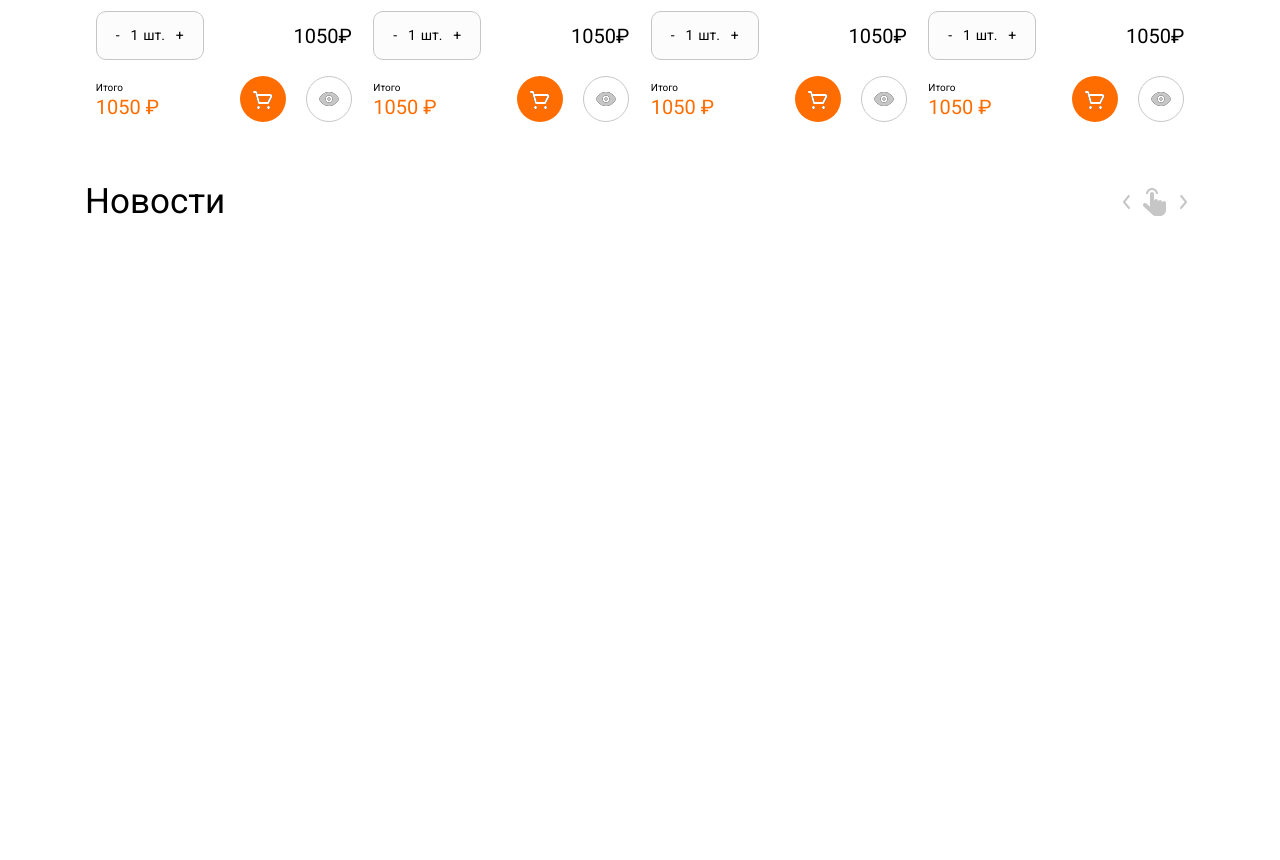
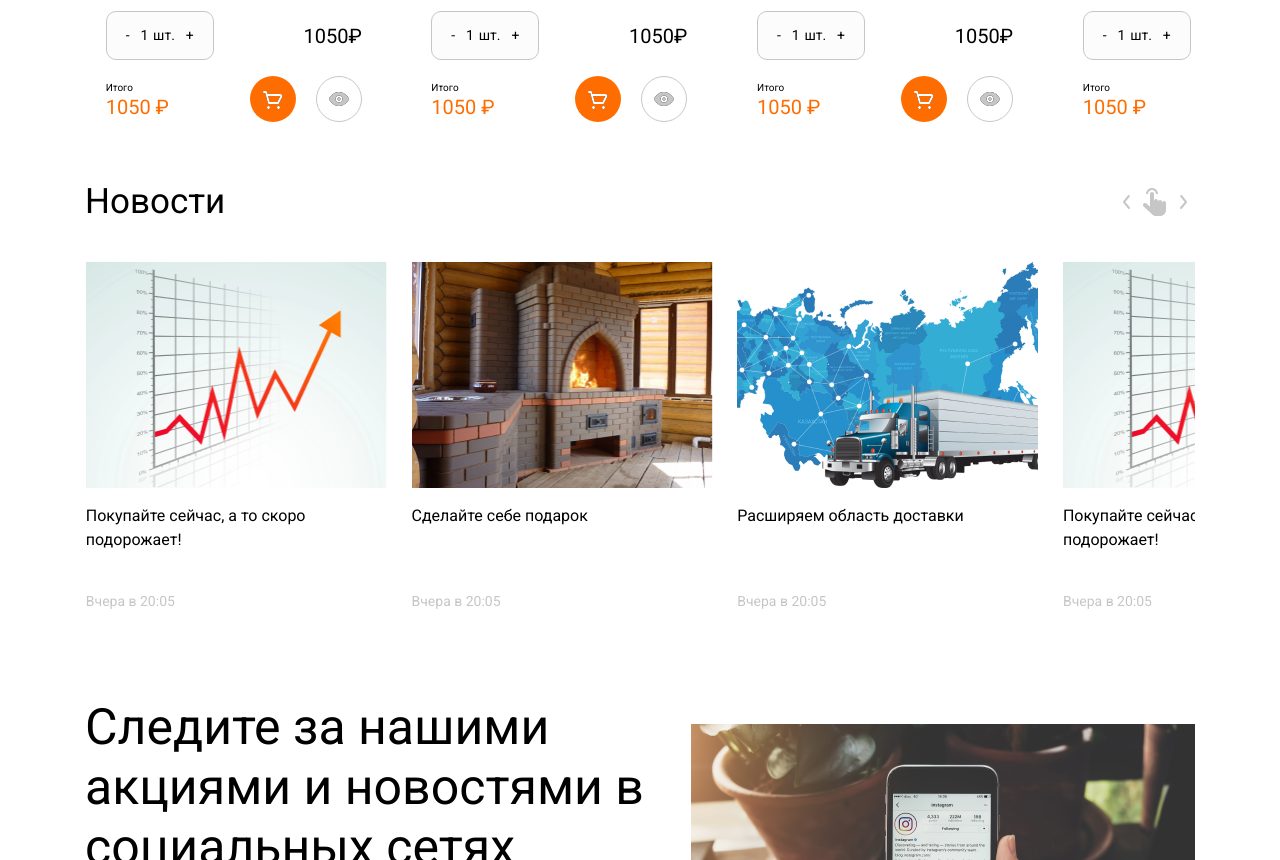
Before and after one commit to Sor1ze/pechkateka, a plain HTML site: page index.html in a window 1280 px wide. Shown: the part 3437-4297 px from the top of the page. Before the commit the page ends 3699 px from the top, so only its background shows below. Drawn offline with nearby package versions, Linux system fonts and the light colour scheme.

Commit message:
news block +fixes

```diff
--- a/index.html
+++ b/index.html
@@ -920,6 +920,42 @@
                 <p class="product-title">Новости</p>
                 <img src="img/slide-tip.svg" alt="tip">
             </div>
+            <div class="owl-carousel">
+                <a href="#">
+                    <div class="news-slide">
+                        <img src="img/news1.png" alt="news">
+                        <p class="news-title">Покупайте сейчас, а то скоро подорожает!</p>
+                        <p class="news-time">Вчера в 20:05</p>
+                    </div>
+                </a>
+                <a href="#">
+                    <div class="news-slide">
+                        <img src="img/news2.png" alt="news">
+                        <p class="news-title">Сделайте себе подарок</p>
+                        <p class="news-time">Вчера в 20:05</p>
+                    </div>
+                </a>
+                <a href="#">
+                    <div class="news-slide">
+                        <img src="img/news3.png" alt="news">
+                        <p class="news-title">Расширяем область доставки</p>
+                        <p class="news-time">Вчера в 20:05</p>
+                    </div>
+                </a>
+            </div>
+        </div>
+    </section>
+    <section class="social">
+        <div class="container">
+            <div class="dfsb">
+                <div class="social-content">
+                    <p class="social-title">Следите за нашими акциями и новостями в социальных сетях</p>
+                    <p class="social-text">Мы любим своих клиентов, поэтому мы есть в социальных сетях! Следите за нашими новостями, узнавайте про новинки и не
+                    забывайте участвовать в конкурсах от магазина продажи печей и каминов <span>Печкатека</span>.</p>
+                    <p class="social-link df"><a href="#">Мы в Вконтакте &gt</a><a href="#">Мы в Instagram &gt</a></p>
+                </div>
+                <img src="img/social.png" alt="social">
+            </div>
         </div>
     </section>
     <script type="text/javascript" src="js/jquery-3.5.1.min.js"></script>
--- a/js/main.js
+++ b/js/main.js
@@ -7,10 +7,9 @@ $(function () {
         autoplay: true,
         autoplaySpeed: 5000,
     });
-});
-$(function () {
     $(".owl-carousel").owlCarousel({
         loop: true,
-        items: 4,
+        items: 3.5,
+        margin: 30,
     });
 });
--- a/style.scss
+++ b/style.scss
@@ -803,7 +803,7 @@ a {
     outline: none;
 }
 
-.slider__btn:hover{
+.slider__btn:hover {
     background-color: $biege;
     transition: all 0.3s ease 0s;
 }
@@ -881,40 +881,104 @@ a {
     line-height: 21px;
 }
 
-.button-count{
+.button-count {
     background: transparent;
     outline: none;
     border: 0;
 }
 
-.calc__text-style{
+.calc__text-style {
     margin-top: 13px;
     font-size: 20px;
     line-height: 25px;
 }
 
-.price-total{
+.price-total {
     font-size: 10px !important;
     line-height: 15px !important;
     color: $text !important;
     margin: 20px 0 0 0 !important;
 }
 
-.product-price{
+.product-price {
     font-size: 20px !important;
     line-height: 25px !important;
     color: $orange !important;
     margin: 0 !important;
 }
 
-.product-cart-style{
+.product-cart-style {
     margin-top: 16px;
 }
 
-.product-cart-style img{
+.product-cart-style img {
     margin-left: 20px;
 }
 
-.owl-item img{
+.owl-item img {
     width: auto !important;
 }
+
+// news
+.news-slide img {
+    max-width: 301px;
+    min-height: 226px;
+}
+
+.news-title {
+    color: $text;
+    font-weight: 400;
+    font-size: 16px;
+    line-height: 24px;
+}
+
+.news-time {
+    color: $gray;
+    font-weight: 400;
+    font-size: 14px;
+    line-height: 21px;
+    position: absolute;
+    bottom: 0;
+    left: 0;
+    margin: 0;
+}
+
+.news-slide{
+    position: relative;
+    min-height: 350px;
+}
+
+// end news
+// social
+.social{
+    margin-top: 85px;
+}
+.social-title{
+    color: $text !important;
+    font-size: 50px !important;
+    line-height: 60px !important;
+    margin: 0 0 45px 0 !important;
+}
+.social-text{
+    margin: 0 0 40px 0 !important;
+    color: $text !important;
+    font-size: 14px !important;
+    line-height: 21px !important;
+}
+.social-link a{
+    color: $orange !important;
+    font-size: 14px !important;
+    line-height: 21px !important;
+    letter-spacing: 2px !important;
+    margin-right: 75px;
+}
+
+.social-link a:hover{
+    color: $biege;
+    transition: all 0.4s ease 0s;
+}
+
+.social-link a:last-child{
+    margin-right: 0;
+}
+// end social
```
Also changed, not shown: css/style.css, img/news1.png (added), img/news2.png (added), img/news3.png (added), img/social.png (added), 1 other file.
